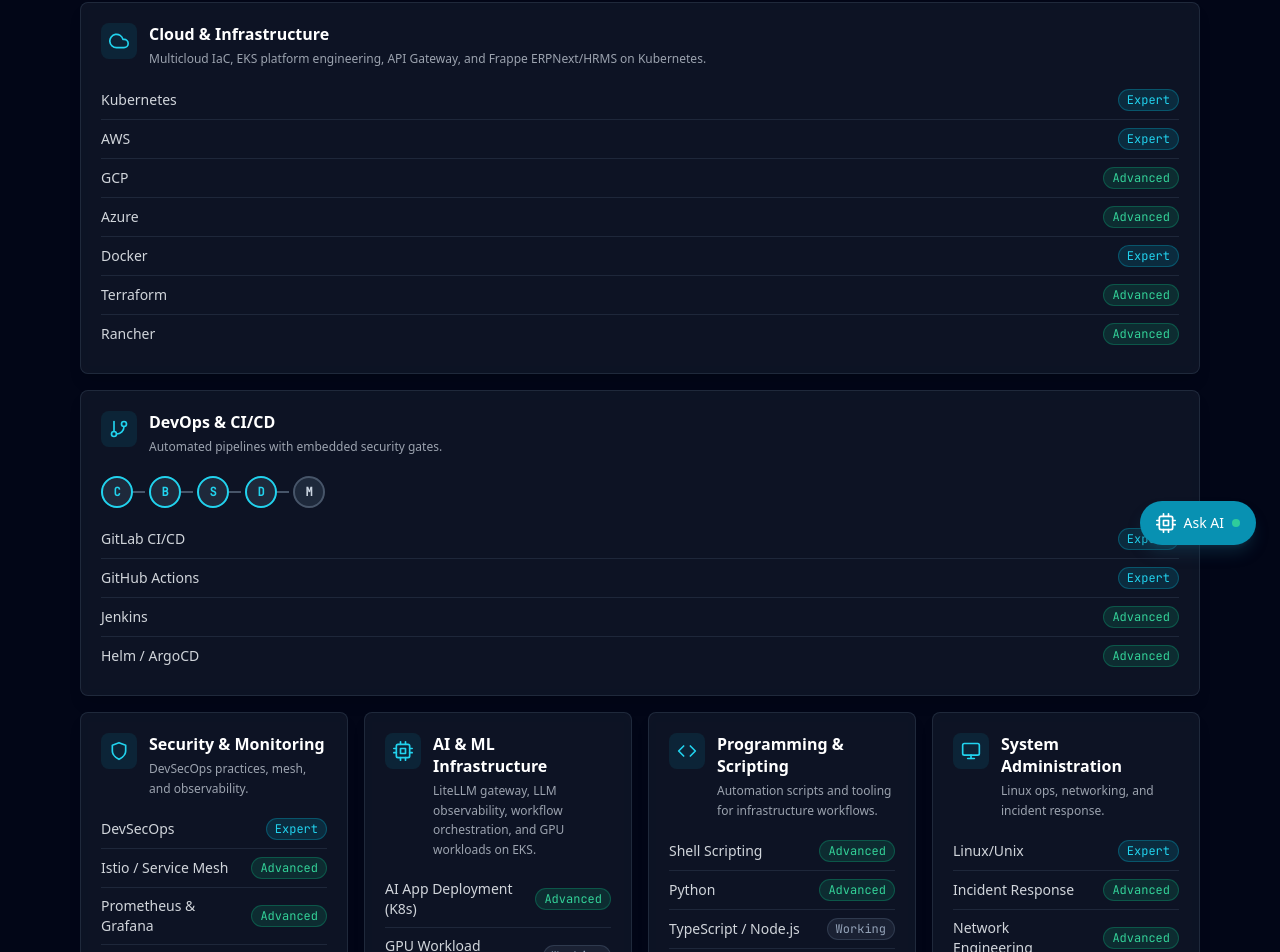
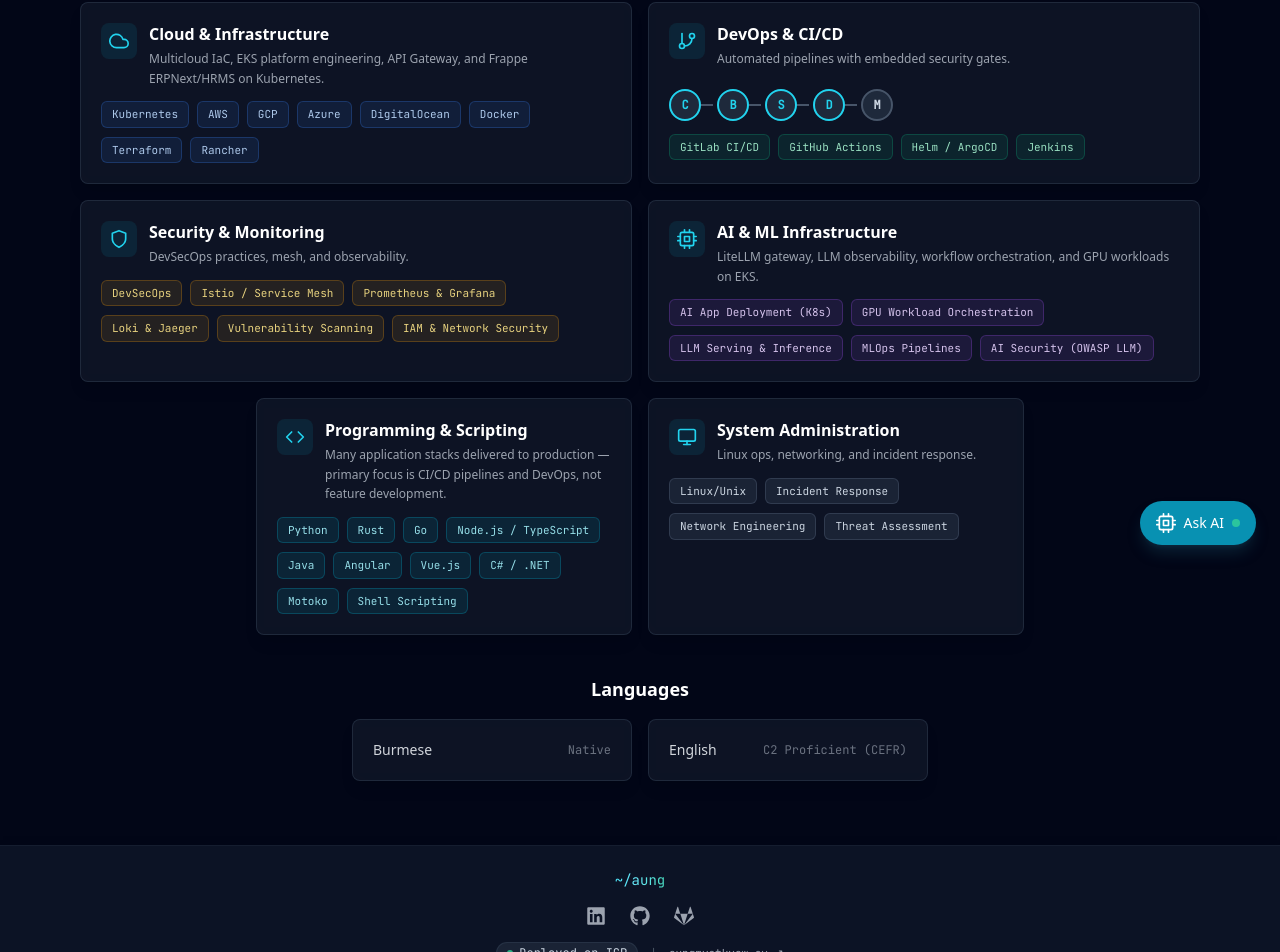
Before and after one commit to aung-myatkyaw/portfolio, a React (Vite) app: page /skills in a window 1280 px wide. Shown: the part 231-1183 px from the top of the page. Built offline with nearby package versions, Linux system fonts and the light colour scheme; no server answers.

Commit message:
refactor: update README for AI agent response style, enhance CSS for skill chips, and refine project descriptions for clarity and focus on CI/CD delivery

```diff
--- a/src/components/About.jsx
+++ b/src/components/About.jsx
@@ -31,7 +31,7 @@
     title: 'Expertise',
     tag: 'ai',
     description:
-      'Sole platform engineer for multi-product EKS and IaC estate — AI gateway, Frappe ERPNext/HRMS, service mesh, and observability for AI-native workloads',
+      'Delivers multi-product platforms through CI/CD and IaC — infrastructure, pipelines, and release automation across many application stacks',
   },
   {
     icon: FiShield,
--- a/src/components/ArchitectureShowcase.jsx
+++ b/src/components/ArchitectureShowcase.jsx
@@ -89,7 +89,7 @@
       { id: 'ingress', label: 'Ingress', x: 10, y: 20 },
       { id: 'istio', label: 'Istio', x: 100, y: 20 },
       { id: 'litellm', label: 'LiteLLM', x: 190, y: 20, active: true },
-      { id: 'helicone', label: 'Helicone', x: 280, y: 20 },
+      { id: 'hatchet', label: 'Hatchet', x: 280, y: 20 },
       { id: 'gpu', label: 'GPU Nodes', x: 100, y: 80 },
       { id: 'jaeger', label: 'Jaeger', x: 190, y: 80 },
       { id: 'prom', label: 'Prometheus', x: 280, y: 80 },
@@ -106,7 +106,7 @@
       ingress: 'TLS termination and routing at the edge',
       istio: 'mTLS, traffic policies, and mesh observability',
       litellm: 'Multi-provider LLM proxy with rate limiting',
-      helicone: 'LLM request logging, cost, and latency tracking',
+      hatchet: 'Workflow orchestration for AI and agent pipelines',
       gpu: 'GPU workload orchestration via Karpenter on EKS',
       jaeger: 'Distributed tracing across AI pipeline services',
       prom: 'Metrics, alerts, and SLO dashboards',
--- a/src/components/Projects.jsx
+++ b/src/components/Projects.jsx
@@ -29,7 +29,7 @@
     period: 'May 2024 – Present',
     icon: <FaServer className="w-4 h-4" />,
     description:
-      'Sole platform engineer for organization-wide IaC and Kubernetes — 50+ Terraform projects, dev/prod EKS clusters, and shared platform services for AI-native workloads. Deployed LiteLLM multi-provider AI gateway, Istio service mesh, and full observability (Prometheus, Grafana, Loki, Jaeger). Built production Frappe ERPNext with HRMS on EKS — custom Helm charts, pre-built bench images, site provisioning jobs, and custom module deployment. Provision infrastructure for AI apps, HR platforms, real-time messaging, and identity services on a unified K8s platform.',
+      'Sole platform engineer delivering diverse product stacks via CI/CD — 50+ Terraform projects, multiple EKS clusters, LiteLLM gateway, Istio, observability, and Frappe ERPNext/HRMS on Kubernetes. Infrastructure and release pipelines first; not primary application development.',
     stages: ['Plan', 'Build', 'Scan', 'Deploy', 'Observe', 'Migrate'],
     technologies: [
       { name: 'AWS / EKS', tag: 'cloud' },
@@ -39,6 +39,8 @@
       { name: 'LiteLLM', tag: 'ai' },
       { name: 'ERPNext / HRMS', tag: 'cloud' },
       { name: 'Frappe', tag: 'cloud' },
+      { name: 'Rust', tag: 'cicd' },
+      { name: 'Python', tag: 'cicd' },
       { name: 'Prometheus', tag: 'cicd' },
       { name: 'Jaeger', tag: 'cicd' },
       { name: 'Loki', tag: 'cicd' },
@@ -56,14 +58,15 @@
     period: 'Nov 2022 – Feb 2024',
     icon: <FaBriefcase className="w-4 h-4" />,
     description:
-      "Built and maintained GitLab CI/CD pipelines automating the full lifecycle of microservices for one of Myanmar's largest banks. Improved deployment velocity and cross-team collaboration between development scrum teams and IT operations.",
+      "GitLab CI/CD for microservices at one of Myanmar's largest banks — delivered Java and Angular projects to production across multiple teams via pipelines and release automation.",
     stages: ['Commit', 'Build', 'Test', 'Deploy', 'Verify'],
     technologies: [
       { name: 'GitLab CI/CD', tag: 'cicd' },
       { name: 'Kubernetes', tag: 'cloud' },
+      { name: 'Java', tag: 'cicd' },
+      { name: 'Angular', tag: 'cicd' },
       { name: 'Microservices', tag: 'cloud' },
       { name: 'IaC', tag: 'cloud' },
-      { name: 'Monitoring', tag: 'cicd' },
     ],
     filters: ['Cloud', 'Banking', 'Security'],
     color: 'green',
@@ -76,13 +79,14 @@
     period: 'Mar 2022 – Nov 2022',
     icon: <FaTools className="w-4 h-4" />,
     description:
-      'Owned the end-to-end DevOps toolchain for a logistics startup — managing code releases, production deployments, VM/database provisioning, and system integration testing to streamline delivery cycles.',
+      'DevOps delivery for a logistics startup — CI/CD and releases for Vue.js and Node.js apps, VM/database provisioning, and integration testing.',
     stages: ['Release', 'Provision', 'Deploy', 'SIT', 'Ship'],
     technologies: [
+      { name: 'Vue.js', tag: 'cicd' },
+      { name: 'Node.js', tag: 'cicd' },
       { name: 'CI/CD', tag: 'cicd' },
       { name: 'VM Management', tag: 'cloud' },
       { name: 'System Integration', tag: 'cicd' },
-      { name: 'Performance Testing', tag: 'cicd' },
     ],
     filters: ['Cloud'],
     color: 'purple',
@@ -95,13 +99,13 @@
     period: 'May 2020 – Feb 2022',
     icon: <FaCode className="w-4 h-4" />,
     description:
-      'Started as a full-stack developer building cross-platform mobile and web applications, then transitioned into DevOps — gaining foundational experience in infrastructure automation and deployment workflows.',
+      'Began in C#/Angular application development, then shifted to DevOps — since then focused on CI/CD delivery and infrastructure rather than feature development.',
     stages: ['Develop', 'Containerize', 'Automate', 'Deploy'],
     technologies: [
+      { name: 'C# / .NET', tag: 'cicd' },
+      { name: 'Angular', tag: 'cicd' },
+      { name: 'TypeScript', tag: 'cicd' },
       { name: 'Docker', tag: 'cloud' },
-      { name: 'TypeScript', tag: 'cicd' },
-      { name: 'Angular', tag: 'cicd' },
-      { name: '.NET Core', tag: 'cicd' },
     ],
     filters: ['Cloud'],
     color: 'indigo',
--- a/src/components/Skills.jsx
+++ b/src/components/Skills.jsx
@@ -10,115 +10,122 @@
   FiMonitor,
 } from 'react-icons/fi';
 
-const levelToProficiency = (level) => {
-  if (level >= 5) return { label: 'Expert', className: 'proficiency-expert' };
-  if (level >= 4) return { label: 'Advanced', className: 'proficiency-advanced' };
-  return { label: 'Working', className: 'proficiency-working' };
-};
-
 const skillCategories = [
   {
     id: 'cloud',
     title: 'Cloud & Infrastructure',
     icon: FiCloud,
-    span: 'lg:col-span-2',
+    chipClass: 'skill-chip-cloud',
     description: 'Multicloud IaC, EKS platform engineering, API Gateway, and Frappe ERPNext/HRMS on Kubernetes.',
     skills: [
-      { name: 'Kubernetes', level: 5, hint: 'EKS dev/prod, Karpenter, GPU nodes, Istio mesh' },
-      { name: 'AWS', level: 5, hint: 'EKS, IAM, multi-region VPCs, API Gateway' },
-      { name: 'GCP', level: 4, hint: 'GKE, Cloud Skills Boost' },
-      { name: 'Azure', level: 4, hint: 'AKS, Azure DevOps pipelines' },
-      { name: 'Docker', level: 5, hint: 'Containerized microservices & AI apps' },
-      { name: 'Terraform', level: 4, hint: '50+ isolated projects, remote state, KMS secrets' },
-      { name: 'Rancher', level: 4, hint: 'Multi-cluster management' },
+      { name: 'Kubernetes', hint: 'EKS dev/prod, Karpenter, GPU nodes, Istio mesh' },
+      { name: 'AWS', hint: 'EKS, IAM, multi-region VPCs, API Gateway' },
+      { name: 'GCP', hint: 'GKE, Cloud Skills Boost' },
+      { name: 'Azure', hint: 'AKS, Azure DevOps pipelines' },
+      { name: 'DigitalOcean', hint: 'Droplets, managed Kubernetes, DNS' },
+      { name: 'Docker', hint: 'Containerized microservices & AI apps' },
+      { name: 'Terraform', hint: '50+ isolated projects, remote state, KMS secrets' },
+      { name: 'Rancher', hint: 'Multi-cluster management' },
     ],
   },
   {
     id: 'cicd',
     title: 'DevOps & CI/CD',
     icon: FiGitBranch,
-    span: 'lg:col-span-2',
+    chipClass: 'skill-chip-cicd',
     description: 'Automated pipelines with embedded security gates.',
     pipeline: ['commit', 'build', 'scan', 'deploy', 'monitor'],
     skills: [
-      { name: 'GitLab CI/CD', level: 5, hint: 'Banking microservices lifecycle' },
-      { name: 'GitHub Actions', level: 5, hint: 'Security scanning in CI at General Magic' },
-      { name: 'Jenkins', level: 4 },
-      { name: 'Helm / ArgoCD', level: 4, hint: 'Frappe ERPNext/HRMS Helm charts on EKS' },
+      { name: 'GitLab CI/CD', hint: 'Banking microservices lifecycle' },
+      { name: 'GitHub Actions', hint: 'Security scanning in CI at General Magic' },
+      { name: 'Helm / ArgoCD', hint: 'Frappe ERPNext/HRMS Helm charts on EKS' },
+      { name: 'Jenkins', hint: 'Legacy pipeline maintenance' },
     ],
   },
   {
     id: 'security',
     title: 'Security & Monitoring',
     icon: FiShield,
+    chipClass: 'skill-chip-security',
     description: 'DevSecOps practices, mesh, and observability.',
     skills: [
-      { name: 'DevSecOps', level: 5, hint: 'Security-first automation' },
-      { name: 'Istio / Service Mesh', level: 4, hint: 'Gateway, VirtualService, mTLS on EKS' },
-      { name: 'Prometheus & Grafana', level: 4, hint: 'EKS monitoring stack, SLO dashboards' },
-      { name: 'Loki & Jaeger', level: 4, hint: 'Log aggregation and distributed tracing' },
-      { name: 'Vulnerability Scanning', level: 4 },
-      { name: 'IAM & Network Security', level: 4 },
+      { name: 'DevSecOps', hint: 'Security-first automation' },
+      { name: 'Istio / Service Mesh', hint: 'Gateway, VirtualService, mTLS on EKS' },
+      { name: 'Prometheus & Grafana', hint: 'EKS monitoring stack, SLO dashboards' },
+      { name: 'Loki & Jaeger', hint: 'Log aggregation and distributed tracing' },
+      { name: 'Vulnerability Scanning' },
+      { name: 'IAM & Network Security' },
     ],
   },
   {
     id: 'ai',
     title: 'AI & ML Infrastructure',
     icon: FiCpu,
+    chipClass: 'skill-chip-ai',
     description: 'LiteLLM gateway, LLM observability, workflow orchestration, and GPU workloads on EKS.',
     skills: [
-      { name: 'AI App Deployment (K8s)', level: 4, hint: 'Multi-product workloads on shared EKS' },
-      { name: 'GPU Workload Orchestration', level: 3, hint: 'GPU nodes, KubeRay/Ray clusters' },
-      { name: 'LLM Serving & Inference', level: 3, hint: 'LiteLLM multi-provider gateway' },
-      { name: 'MLOps Pipelines', level: 3, hint: 'Hatchet and n8n workflow orchestration' },
-      { name: 'AI Security (OWASP LLM)', level: 3 },
+      { name: 'AI App Deployment (K8s)', hint: 'Multi-product workloads on shared EKS' },
+      { name: 'GPU Workload Orchestration', hint: 'GPU nodes, KubeRay/Ray clusters' },
+      { name: 'LLM Serving & Inference', hint: 'LiteLLM multi-provider gateway' },
+      { name: 'MLOps Pipelines', hint: 'Hatchet and n8n workflow orchestration' },
+      { name: 'AI Security (OWASP LLM)' },
     ],
   },
   {
     id: 'programming',
     title: 'Programming & Scripting',
     icon: FiCode,
-    description: 'Automation scripts and tooling for infrastructure workflows.',
+    chipClass: 'skill-chip-code',
+    description:
+      'Many application stacks delivered to production — primary focus is CI/CD pipelines and DevOps, not feature development.',
     skills: [
-      { name: 'Shell Scripting', level: 4 },
-      { name: 'Python', level: 4 },
-      { name: 'TypeScript / Node.js', level: 3 },
-      { name: 'C# / .NET', level: 3 },
+      { name: 'Python', hint: 'Infra automation and pipeline tooling — GMT' },
+      { name: 'Rust', hint: 'ICP canister and platform delivery — GMT; portfolio backend' },
+      { name: 'Go', hint: 'Platform services delivered via CI/CD — GMT' },
+      { name: 'Node.js / TypeScript', hint: 'Delivered Node apps — GMT, Karzo' },
+      { name: 'Java', hint: 'Microservices delivery via GitLab CI/CD — Yoma Bank' },
+      { name: 'Angular', hint: 'Pipeline delivery for Angular teams — Global Wave, Yoma' },
+      { name: 'Vue.js', hint: 'Vue/Node release automation — Karzo Myanmar' },
+      { name: 'C# / .NET', hint: 'Early dev background; later delivery focus — Global Wave' },
+      { name: 'Motoko', hint: 'ICP canister deployment — GMT' },
+      { name: 'Shell Scripting', hint: 'Pipeline and automation scripts across all roles' },
     ],
   },
   {
     id: 'sysadmin',
     title: 'System Administration',
     icon: FiMonitor,
+    chipClass: 'skill-chip-ops',
     description: 'Linux ops, networking, and incident response.',
     skills: [
-      { name: 'Linux/Unix', level: 5 },
-      { name: 'Incident Response', level: 4 },
-      { name: 'Network Engineering', level: 4 },
-      { name: 'Threat Assessment', level: 4 },
+      { name: 'Linux/Unix' },
+      { name: 'Incident Response' },
+      { name: 'Network Engineering' },
+      { name: 'Threat Assessment' },
     ],
   },
 ];
 
-const SkillRow = ({ skill }) => {
-  const prof = levelToProficiency(skill.level);
-  return (
-    <li
-      className="flex items-center justify-between gap-3 py-2 border-b border-slate-200/70 dark:border-slate-700/45 last:border-b-0"
-      title={skill.hint || undefined}
-    >
-      <span className="text-sm text-gray-700 dark:text-gray-300">{skill.name}</span>
-      <span className={`${prof.className} flex-shrink-0`}>{prof.label}</span>
-    </li>
-  );
-};
+const SkillChips = ({ skills, chipClass }) => (
+  <ul className="flex flex-wrap gap-2" role="list">
+    {skills.map((skill) => (
+      <li key={skill.name}>
+        <span className={chipClass} title={skill.hint || undefined}>
+          {skill.name}
+        </span>
+      </li>
+    ))}
+  </ul>
+);
 
-SkillRow.propTypes = {
-  skill: PropTypes.shape({
-    name: PropTypes.string.isRequired,
-    level: PropTypes.number.isRequired,
-    hint: PropTypes.string,
-  }).isRequired,
+SkillChips.propTypes = {
+  skills: PropTypes.arrayOf(
+    PropTypes.shape({
+      name: PropTypes.string.isRequired,
+      hint: PropTypes.string,
+    })
+  ).isRequired,
+  chipClass: PropTypes.string.isRequired,
 };
 
 const MiniPipeline = ({ stages }) => (
@@ -143,7 +150,7 @@
 
   return (
     <motion.div
-      className={`bento-tile h-full self-stretch ${category.span || ''}`}
+      className="bento-tile h-full self-stretch w-full"
       variants={variants}
       whileHover={{ scale: 1.005 }}
     >
@@ -165,11 +172,7 @@
 
       {category.pipeline && <MiniPipeline stages={category.pipeline} />}
 
-      <ul>
-        {category.skills.map((skill) => (
-          <SkillRow key={skill.name} skill={skill} />
-        ))}
-      </ul>
+      <SkillChips skills={category.skills} chipClass={category.chipClass} />
     </motion.div>
   );
 };
@@ -178,7 +181,7 @@
   category: PropTypes.shape({
     title: PropTypes.string.isRequired,
     icon: PropTypes.elementType.isRequired,
-    span: PropTypes.string,
+    chipClass: PropTypes.string.isRequired,
     description: PropTypes.string,
     pipeline: PropTypes.arrayOf(PropTypes.string),
     skills: PropTypes.array.isRequired,
@@ -210,11 +213,12 @@
       <motion.div variants={itemVariants} className="text-center mb-10">
         <h2 className="section-title mb-2">Capability Matrix</h2>
         <p className="text-gray-500 dark:text-gray-400 font-mono text-sm">
-          {'// proficiency across the DevSecOps stack'}
+          {'// technologies in production — hover a chip for context'}
         </p>
       </motion.div>
 
       <div className="space-y-4">
+        {/* Row 1 — largest categories */}
         <motion.div
           className="grid grid-cols-1 md:grid-cols-2 gap-4 items-stretch"
           variants={containerVariants}
@@ -224,11 +228,22 @@
           ))}
         </motion.div>
 
+        {/* Row 2 — security + AI (similar list depth) */}
         <motion.div
-          className="grid grid-cols-1 sm:grid-cols-2 lg:grid-cols-4 gap-4 items-stretch"
+          className="grid grid-cols-1 md:grid-cols-2 gap-4 items-stretch"
           variants={containerVariants}
         >
-          {skillCategories.slice(2).map((cat) => (
+          {skillCategories.slice(2, 4).map((cat) => (
+            <BentoTile key={cat.id} category={cat} variants={itemVariants} />
+          ))}
+        </motion.div>
+
+        {/* Row 3 — programming + sysadmin (equal skill count) */}
+        <motion.div
+          className="grid grid-cols-1 md:grid-cols-2 gap-4 items-stretch max-w-3xl mx-auto w-full"
+          variants={containerVariants}
+        >
+          {skillCategories.slice(4).map((cat) => (
             <BentoTile key={cat.id} category={cat} variants={itemVariants} />
           ))}
         </motion.div>
@@ -240,13 +255,13 @@
         </h3>
         <div className="grid grid-cols-1 sm:grid-cols-2 gap-4 max-w-xl mx-auto">
           {[
-            { name: 'Burmese', level: 'Native' },
-            { name: 'English', level: 'C2 Proficient (CEFR)' },
+            { name: 'Burmese', detail: 'Native' },
+            { name: 'English', detail: 'C2 Proficient (CEFR)' },
           ].map((lang) => (
             <motion.div key={lang.name} className="bento-tile" whileHover={{ scale: 1.01 }}>
               <div className="flex items-center justify-between gap-3">
                 <span className="text-sm text-gray-600 dark:text-gray-300">{lang.name}</span>
-                <span className="proficiency-expert">{lang.level}</span>
+                <span className="text-xs font-mono text-gray-400 dark:text-gray-500">{lang.detail}</span>
               </div>
             </motion.div>
           ))}
--- a/src/index.css
+++ b/src/index.css
@@ -137,6 +137,44 @@
            hover:border-primary-500/50 hover:text-primary-600 dark:hover:text-primary-400;
   }
 
+  .skill-chip {
+    @apply inline-flex items-center px-2.5 py-1 text-[11px] font-mono rounded-md
+           border border-slate-200/70 dark:border-slate-700/50
+           bg-slate-50/90 dark:bg-slate-900/60 text-gray-600 dark:text-slate-300
+           hover:border-primary-500/40 hover:bg-primary-500/5 hover:text-primary-600 dark:hover:text-primary-400
+           transition-colors cursor-default;
+  }
+
+  .skill-chip-cloud {
+    @apply skill-chip border-blue-500/20 dark:border-blue-500/25 bg-blue-500/5 dark:bg-blue-500/10
+           text-blue-800 dark:text-blue-200/90;
+  }
+
+  .skill-chip-cicd {
+    @apply skill-chip border-emerald-500/20 dark:border-emerald-500/25 bg-emerald-500/5 dark:bg-emerald-500/10
+           text-emerald-800 dark:text-emerald-200/90;
+  }
+
+  .skill-chip-security {
+    @apply skill-chip border-amber-500/20 dark:border-amber-500/25 bg-amber-500/5 dark:bg-amber-500/10
+           text-amber-900 dark:text-amber-200/90;
+  }
+
+  .skill-chip-ai {
+    @apply skill-chip border-purple-500/20 dark:border-purple-500/25 bg-purple-500/5 dark:bg-purple-500/10
+           text-purple-800 dark:text-purple-200/90;
+  }
+
+  .skill-chip-code {
+    @apply skill-chip border-cyan-500/20 dark:border-cyan-500/25 bg-cyan-500/5 dark:bg-cyan-500/10
+           text-cyan-900 dark:text-cyan-200/90;
+  }
+
+  .skill-chip-ops {
+    @apply skill-chip border-slate-400/25 dark:border-slate-500/30 bg-slate-500/5 dark:bg-slate-800/80
+           text-gray-700 dark:text-slate-300;
+  }
+
   .nav-link {
     @apply px-3 py-1.5 text-xs font-mono rounded-md transition-all duration-200;
   }
```
Also changed, not shown: src/backend/profile.md (+24 -18 lines), 2 other files (tests, documents, lock files or other folders).
